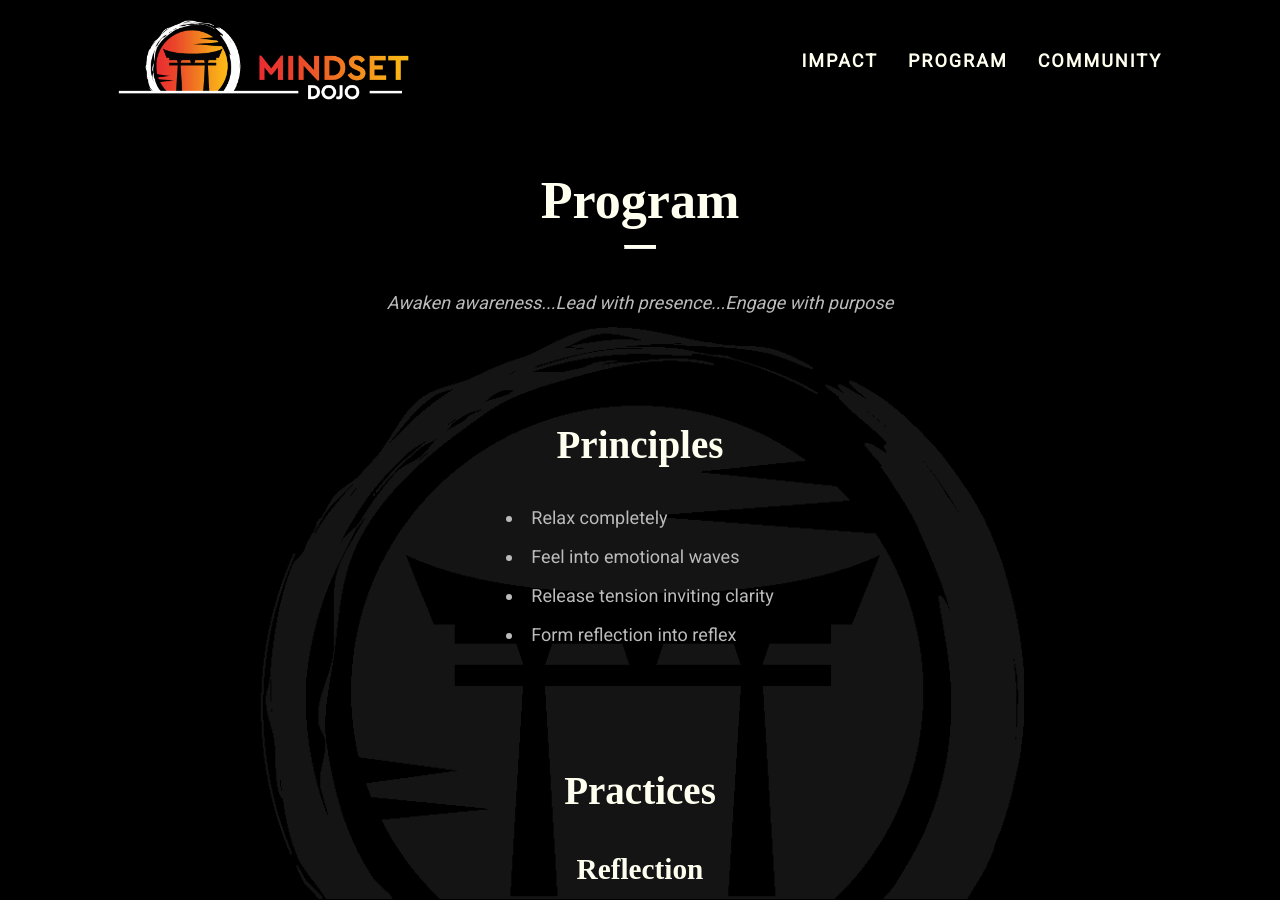
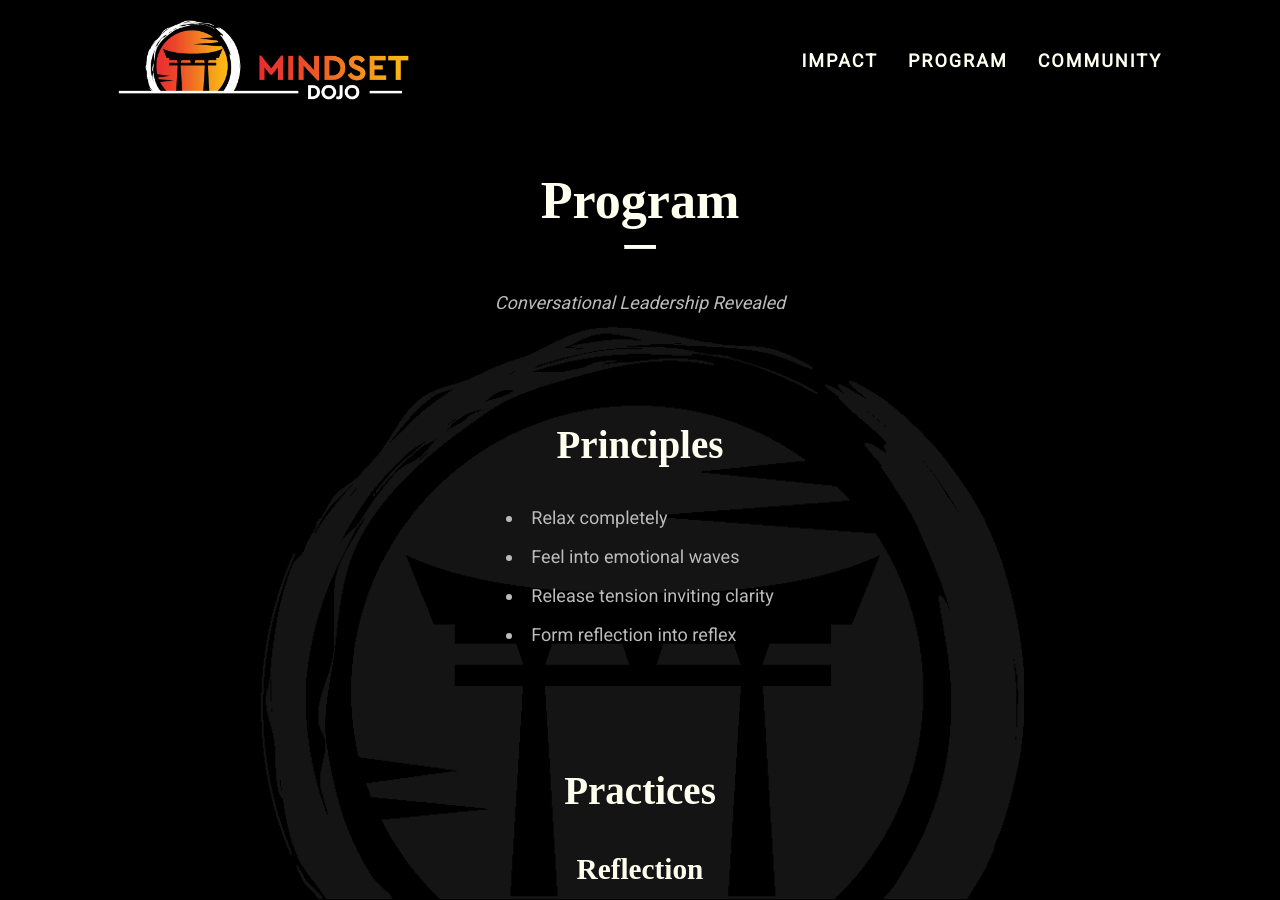
Before and after one commit to mindset-dojo/mindset-dojo.github.io, a Jekyll site: the page built from program.md, in a window 1280 px wide and 900 px high. Built offline with Jekyll 4.4.1, drawn with Linux system fonts in a browser that asks for light colours; some web fonts are replaced.

Commit message:
feat: Uplift program

```diff
--- a/_data/program.yaml
+++ b/_data/program.yaml
@@ -1,4 +1,4 @@
-mission: Awaken awareness...Lead with presence...Engage with purpose
+mission: Conversational Leadership Revealed
 principles:
   - label: Relax completely
   - label: Feel into emotional waves
```
